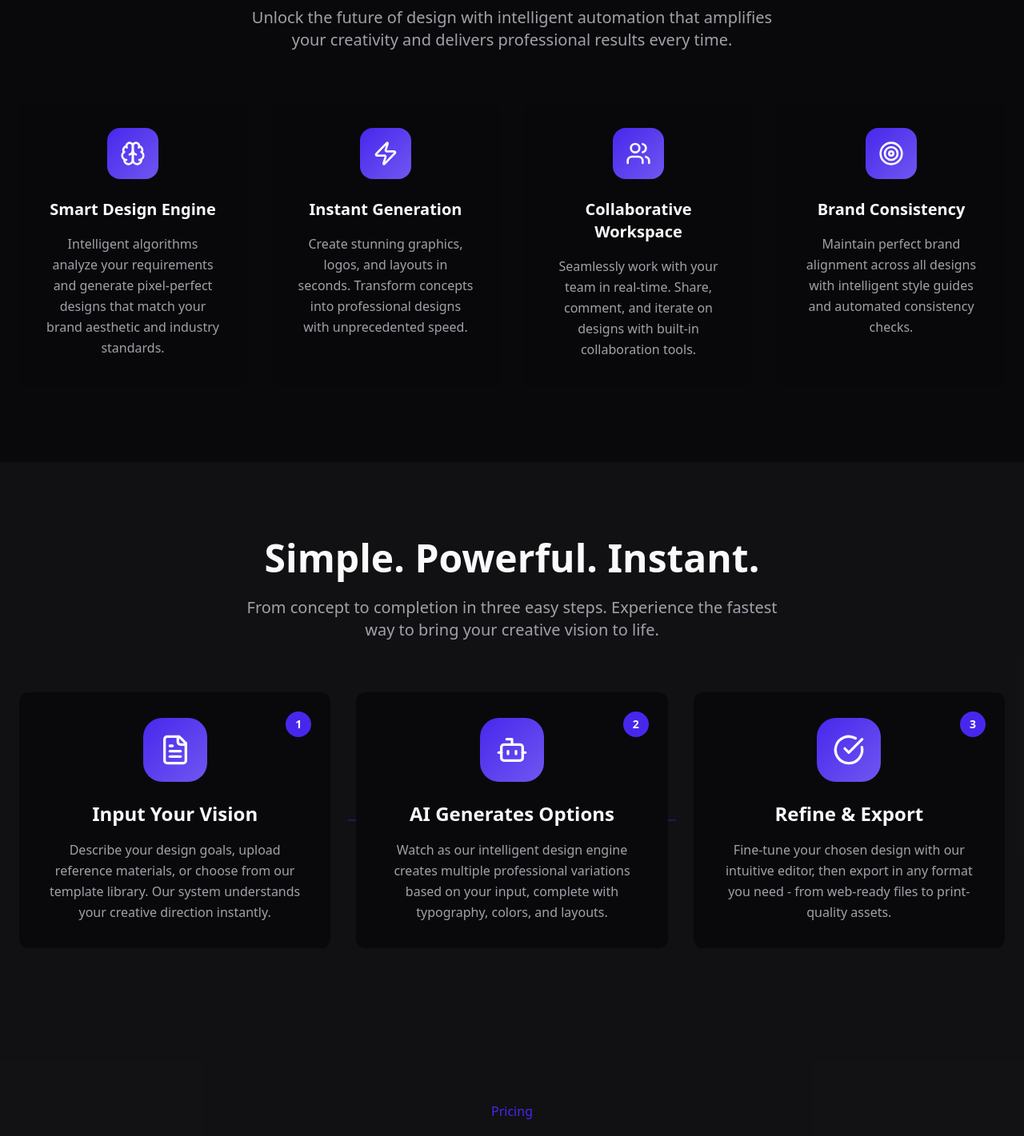
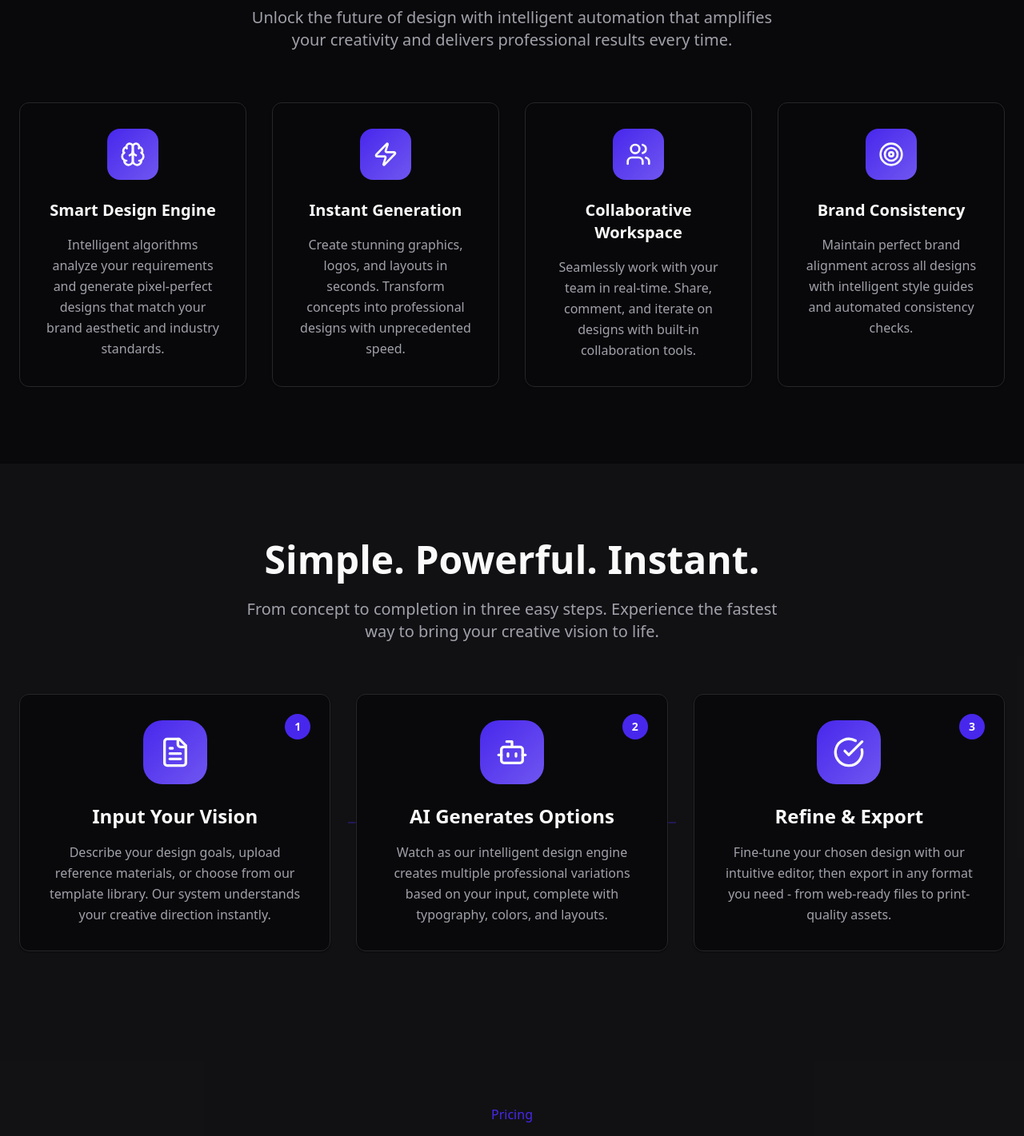
Before and after one commit to Abhisheksinha1506/dream-web-launchpad, a React (Vite) app: page / in a window 1280 px wide. Shown: the part 960-2381 px from the top of the page at 80% size. Built offline with nearby package versions, Linux system fonts and the light colour scheme.

Commit message:
Fix: Improve light mode styling
Adjust light mode styling to improve visibility of borders and add box shadows where appropriate.

```diff
--- a/src/components/Features.tsx
+++ b/src/components/Features.tsx
@@ -42,7 +42,7 @@ export const Features = () => {
           {features.map((feature, index) => (
             <Card
               key={index}
-              className="group hover:shadow-elegant transition-all duration-300 border-0 bg-card/50 backdrop-blur-sm hover:scale-105"
+              className="group hover:shadow-elegant transition-all duration-300 border border-border bg-card/50 backdrop-blur-sm hover:scale-105 shadow-card"
             >
               <CardContent className="p-8 text-center">
                 <div className="w-16 h-16 bg-gradient-primary rounded-2xl flex items-center justify-center mx-auto mb-6 group-hover:scale-110 transition-transform">
--- a/src/components/HowItWorks.tsx
+++ b/src/components/HowItWorks.tsx
@@ -40,7 +40,7 @@ export const HowItWorks = () => {
           {steps.map((step, index) => (
             <Card
               key={index}
-              className="relative z-10 group hover:shadow-soft transition-all duration-300 bg-card border-0"
+              className="relative z-10 group hover:shadow-card-hover transition-all duration-300 bg-card border border-border shadow-card"
             >
               <CardContent className="p-8 text-center">
                 <div className="relative">
--- a/src/components/Navigation.tsx
+++ b/src/components/Navigation.tsx
@@ -23,7 +23,7 @@ export const Navigation = () => {
   };
 
   return (
-    <header className="fixed top-0 left-0 right-0 z-50 bg-background/80 backdrop-blur-md border-b border-border">
+    <header className="fixed top-0 left-0 right-0 z-50 bg-background/80 backdrop-blur-md border-b border-border shadow-soft">
       <div className="container mx-auto px-6">
         <div className="flex items-center justify-between h-16">
           {/* Logo */}
--- a/src/components/Pricing.tsx
+++ b/src/components/Pricing.tsx
@@ -72,10 +72,10 @@ export const Pricing = () => {
           {plans.map((plan, index) => (
             <Card
               key={index}
-              className={`relative group transition-all duration-300 border-0 ${
+              className={`relative group transition-all duration-300 border ${
                 plan.popular
-                  ? 'bg-secondary text-secondary-foreground shadow-elegant scale-105'
-                  : 'bg-card hover:shadow-soft hover:scale-105'
+                  ? 'bg-secondary text-secondary-foreground shadow-elegant scale-105 border-primary/20'
+                  : 'bg-card hover:shadow-card-hover hover:scale-105 border-border shadow-card'
               }`}
             >
               {plan.popular && (
--- a/src/components/Testimonials.tsx
+++ b/src/components/Testimonials.tsx
@@ -42,7 +42,7 @@ export const Testimonials = () => {
 
         <div className="grid md:grid-cols-2 lg:grid-cols-3 gap-8 max-w-6xl mx-auto">
           {testimonials.map((testimonial, index) => (
-            <Card key={index} className="group hover:shadow-elegant transition-all duration-300 border border-border bg-card backdrop-blur-sm h-full">
+            <Card key={index} className="group hover:shadow-card-hover transition-all duration-300 border border-border bg-card backdrop-blur-sm h-full shadow-card">
               <CardContent className="p-8 flex flex-col h-full">
                 <div className="flex items-center mb-4">
                   {[...Array(testimonial.rating)].map((_, i) => (
--- a/src/index.css
+++ b/src/index.css
@@ -33,8 +33,8 @@ All colors MUST be HSL.
     --destructive: 0 84.2% 60.2%;
     --destructive-foreground: 210 40% 98%;
 
-    --border: 240 6% 92%;
-    --input: 240 6% 92%;
+    --border: 240 6% 85%;
+    --input: 240 6% 85%;
     --ring: 250 84% 54%;
 
     --radius: 0.75rem;
--- a/tailwind.config.ts
+++ b/tailwind.config.ts
@@ -129,8 +129,10 @@ export default {
 				'gradient-subtle': 'linear-gradient(180deg, hsl(var(--background)), hsl(var(--muted)))'
 			},
 			boxShadow: {
-				'elegant': '0 10px 30px -10px hsl(250 84% 54% / 0.2)',
-				'soft': '0 4px 20px -4px hsl(240 6% 10% / 0.1)'
+				'elegant': '0 10px 30px -10px hsl(250 84% 54% / 0.15)',
+				'soft': '0 4px 20px -4px hsl(240 6% 10% / 0.1)',
+				'card': '0 2px 10px -2px hsl(240 6% 10% / 0.1)',
+				'card-hover': '0 8px 25px -8px hsl(240 6% 10% / 0.15)'
 			}
 		}
 	},
```
